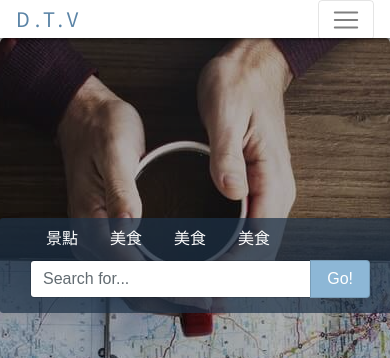
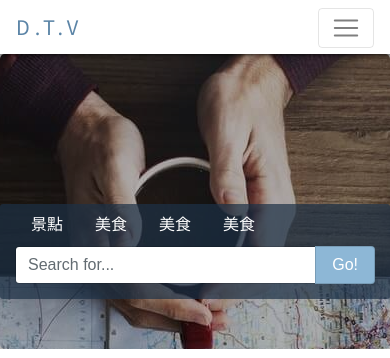
Before and after one commit to Airwavess/DTV, a Django app: page /home/ in a window 390 px wide. Shown: the top 358 px of the page. Run offline with Django 3.2, Linux system fonts and the light colour scheme; some libraries are stand-ins or nearby versions.

Commit message:
Fixed the RWD bug happenning whenthe screen size smaller than 575px

```diff
--- a/static/css/jumbotron.css
+++ b/static/css/jumbotron.css
@@ -26,7 +26,7 @@
     background: white;
   }
   .navbar {
-    padding: 0px 16px;
+    padding: 8px 16px;
     background-color: white;
     box-shadow: 0 0 5px #000;
     font-family: 'Noto Sans TC', sans-serif;
@@ -65,10 +65,9 @@
   .search-wrapper {
     position: relative;
     background-color: rgba(29, 49, 70, 0.7);
-    padding: 0px 30px 15px;
+    padding: 0px 15px 15px;
     border-radius: 3px;
-    margin: 130px auto 0px;
-    width: 400px;
+    margin: 100px auto 0px;
   }
 
   .nav .nav-link {
```
